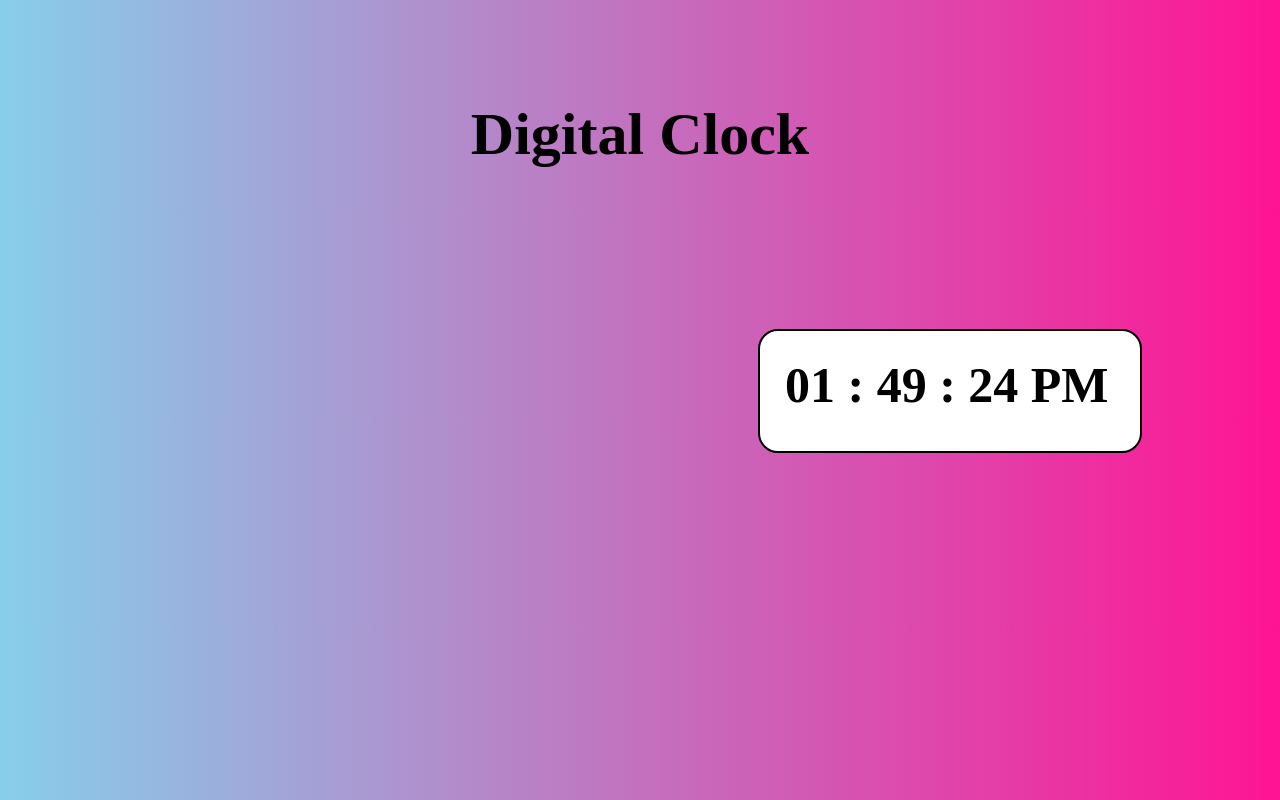
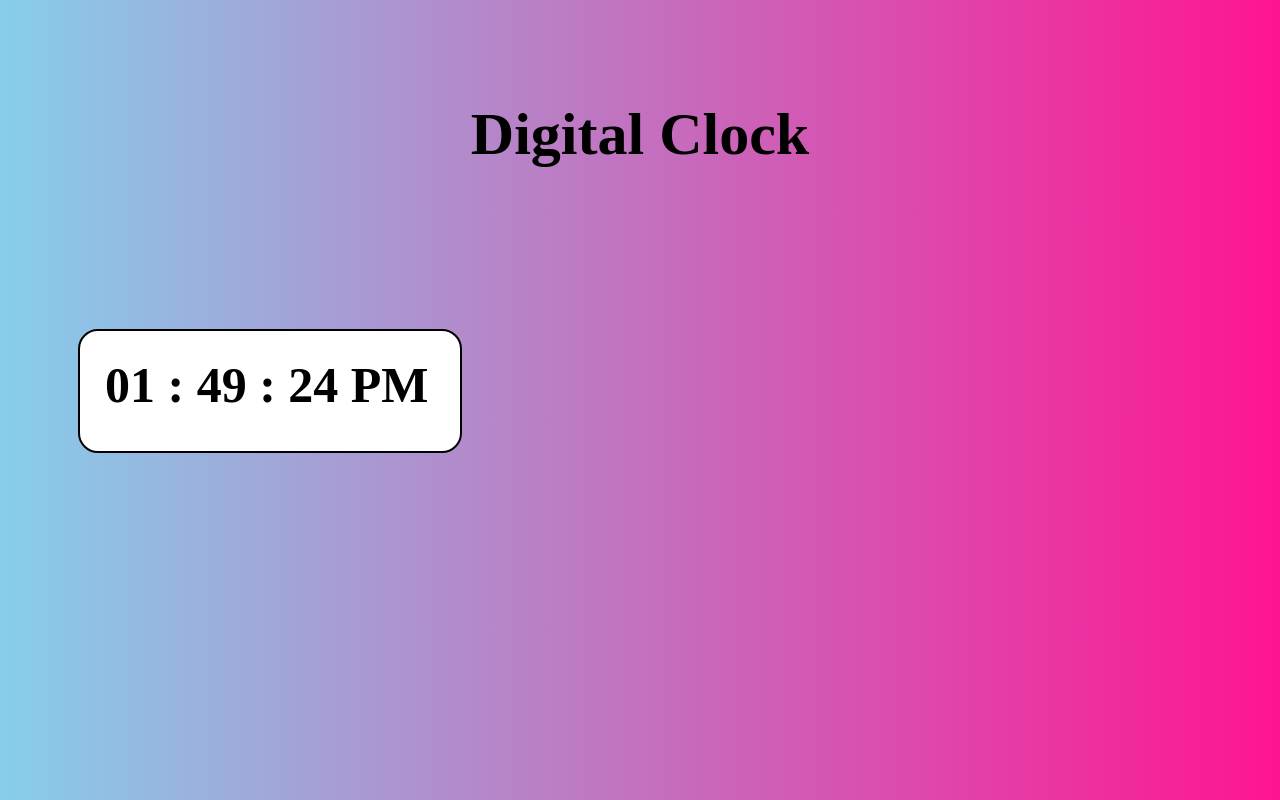
Before and after one commit to 7604928761/clock, a plain HTML site: page index.html in a window 1280 px wide. Drawn offline with Linux system fonts and the light colour scheme.

Commit message:
Update time.css

```diff
--- a/time.css
+++ b/time.css
@@ -3,7 +3,7 @@
     width:330px;
     background-color:white;
     position:absolute;
-    margin-left:750px;
+    margin-left:70px;
     margin-top:120px;
     font-size: 50px;
     font-weight: bold;
```
